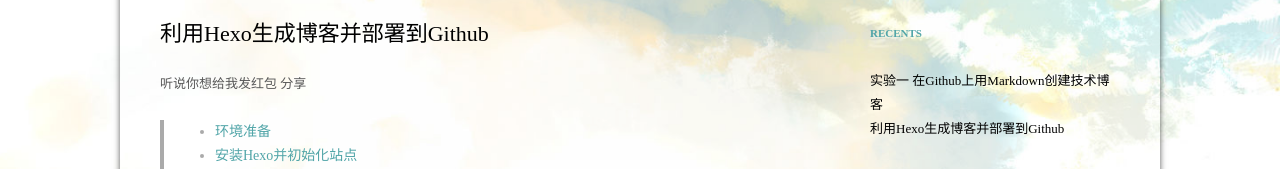
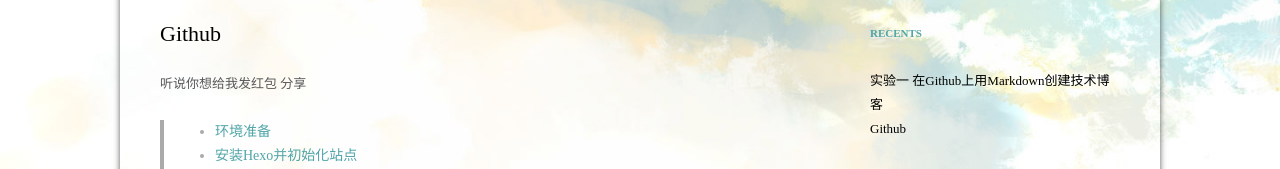
Before and after one commit to chen-rhythm/chen-rhythm.github.io, a plain HTML site: page 2017/04/15/hello-world/index.html in a window 1280 px wide. Shown: the part 217-386 px from the top of the page. Drawn offline with Linux system fonts and the light colour scheme; a script that the page names is missing.

Commit message:
Site updated: 2017-04-15 09:08:18

```diff
--- a/2017/04/15/hello-world/index.html
+++ b/2017/04/15/hello-world/index.html
@@ -22,18 +22,18 @@ Tips
 
 
 
-  <title>利用Hexo生成博客并部署到Github | 魔仙堡</title>
+  <title>Github | 魔仙堡</title>
   <meta name="viewport" content="width=device-width, initial-scale=1, maximum-scale=1">
   <meta name="description" content="环境准备 安装Hexo并初始化站点 部署到Github Pages 设置SSH keys 请开始你的表演 Tips    一、环境准备1.安装Git2.安装Node.js">
 <meta name="keywords" content="Hexo">
 <meta property="og:type" content="article">
-<meta property="og:title" content="利用Hexo生成博客并部署到Github">
+<meta property="og:title" content="Github">
 <meta property="og:url" content="http://yoursite.com/2017/04/15/hello-world/index.html">
 <meta property="og:site_name" content="魔仙堡">
 <meta property="og:description" content="环境准备 安装Hexo并初始化站点 部署到Github Pages 设置SSH keys 请开始你的表演 Tips    一、环境准备1.安装Git2.安装Node.js">
-<meta property="og:updated_time" content="2017-03-18T01:48:36.000Z">
+<meta property="og:updated_time" content="2017-04-15T01:08:03.874Z">
 <meta name="twitter:card" content="summary">
-<meta name="twitter:title" content="利用Hexo生成博客并部署到Github">
+<meta name="twitter:title" content="Github">
 <meta name="twitter:description" content="环境准备 安装Hexo并初始化站点 部署到Github Pages 设置SSH keys 请开始你的表演 Tips    一、环境准备1.安装Git2.安装Node.js">
 
 
@@ -86,7 +86,7 @@ Tips
 
 
     <h1 class="entry-title article-title">
-      利用Hexo生成博客并部署到Github
+      Github
     </h1>
 
 
@@ -200,7 +200,7 @@ Tips
 
 <section id="comments">
   <!-- 多说评论框 start -->
-  <div class="ds-thread" data-thread-key="post-hello-world" data-title="利用Hexo生成博客并部署到Github" data-url="http://yoursite.com/2017/04/15/hello-world/"></div>
+  <div class="ds-thread" data-thread-key="post-hello-world" data-title="Github" data-url="http://yoursite.com/2017/04/15/hello-world/"></div>
   <!-- 多说评论框 end -->
   <!-- 多说公共JS代码 start (一个网页只需插入一次) -->
   <script type="text/javascript">
@@ -232,7 +232,7 @@ Tips
           </li>
 
           <li>
-            <a href="/2017/04/15/hello-world/">利用Hexo生成博客并部署到Github</a>
+            <a href="/2017/04/15/hello-world/">Github</a>
           </li>
 
       </ul>
```
Also changed, not shown: 2017/04/15/实验一/index.html (+1 -1 lines), archives/2017/04/index.html (+2 -2 lines), archives/2017/index.html (+2 -2 lines), archives/index.html (+2 -2 lines), index.html (+2 -2 lines), pay/index.html (+1 -1 lines), tags/Hexo/index.html (+2 -2 lines), tags/实验报告/index.html (+1 -1 lines).
